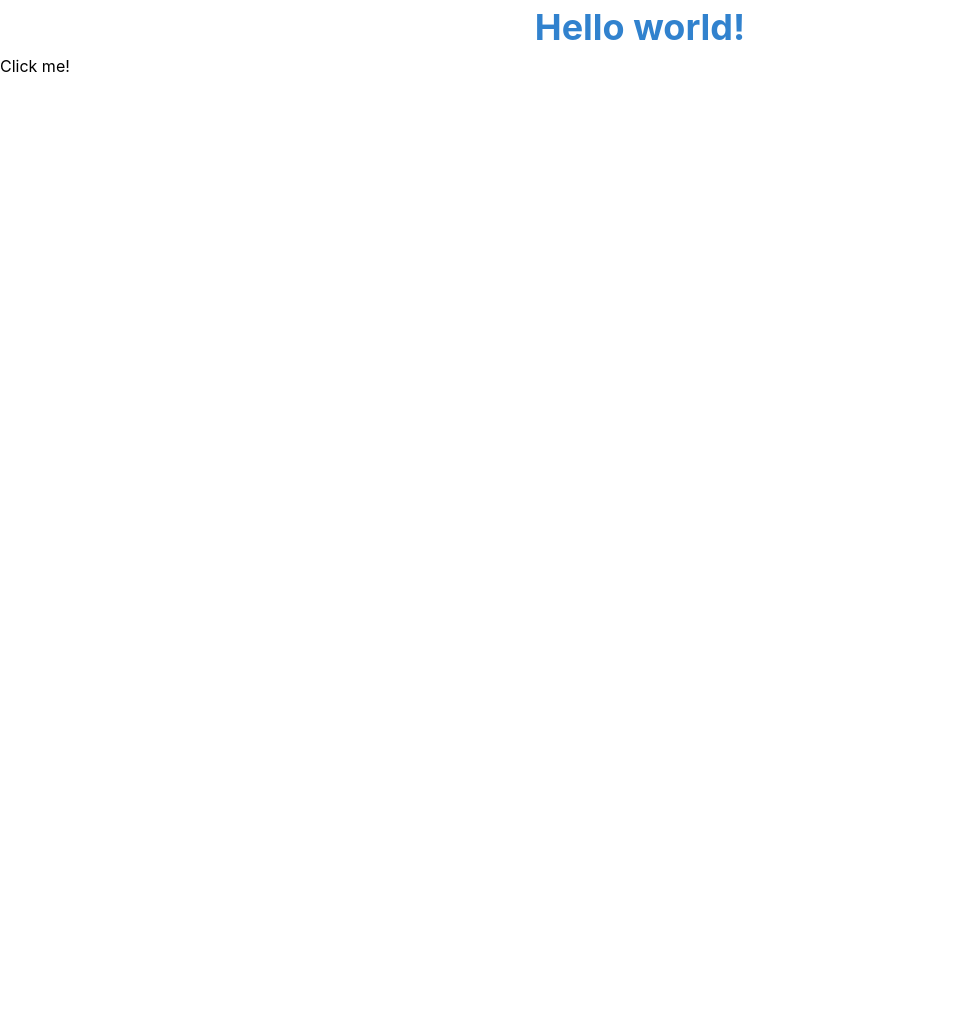
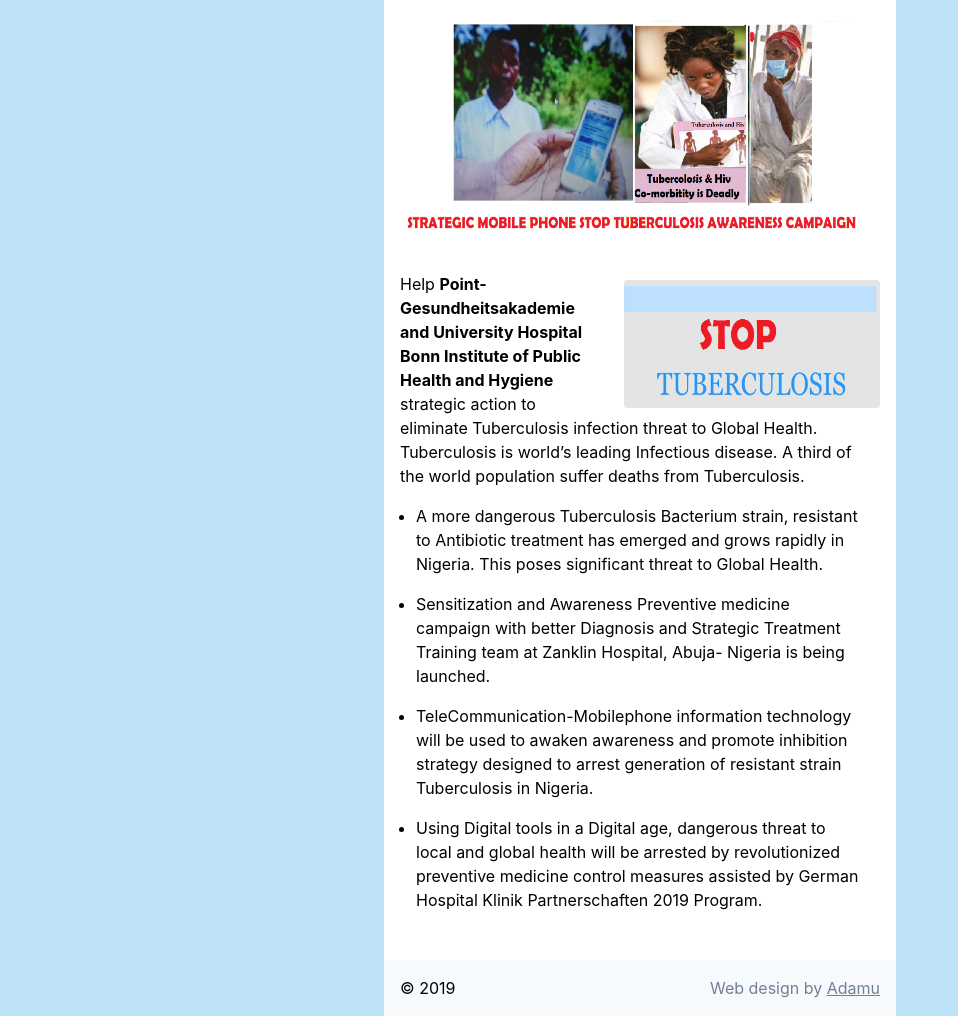
Before and after one commit to dankore/stop-tuberclosis, a website: page public/index.html in a window 1280 px wide. Shown: the whole page, without its empty margins (0-958 px from the left). Before the commit the page ends 800 px from the top, so only its background shows below. Drawn offline with Linux system fonts and the light colour scheme.

Commit message:
Content and some styling

```diff
--- a/public/index.html
+++ b/public/index.html
@@ -6,8 +6,67 @@
     <title>Stop Tuberculosis</title>
     <link rel="stylesheet" href="/build/tailwind.css" />
   </head>
-  <body>
-    <h1 class="text-4xl font-bold text-center text-blue-600">Hello world!</h1>
-    <button class="outline-none">Click me!</button>
+  <body class="bg-blue-200 max-h-screen">
+    <div class="w-full lg:w-2/5 bg-white m-auto">
+      <!-- Hero image begins -->
+      <div class="w-full h-64">
+        <img class="h-64" src="./static/bg.png" alt="Hero image" />
+      </div>
+      <!-- Hero image end -->
+
+      <!-- Content begins -->
+      <div class="p-4">
+        <div>
+          <img
+            src="./static/bg2.png"
+            class="float-right ml-4 my-2 w-64 h-32 rounded"
+            alt="Stop Tuberculosis"
+          />
+          <p>
+            Help
+            <span class="font-bold">
+              Point- Gesundheitsakademie and University Hospital Bonn Institute
+              of Public Health and Hygiene
+            </span>
+            strategic action to eliminate Tuberculosis infection threat to
+            Global Health. Tuberculosis is world’s leading Infectious disease. A
+            third of the world population suffer deaths from Tuberculosis.
+          </p>
+          <ul class="p-4 list-disc">
+            <li class="mb-4">
+              A more dangerous Tuberculosis Bacterium strain, resistant to
+              Antibiotic treatment has emerged and grows rapidly in Nigeria.
+              This poses significant threat to Global Health.
+            </li>
+            <li class="mb-4">
+              Sensitization and Awareness Preventive medicine campaign with
+              better Diagnosis and Strategic Treatment Training team at Zanklin
+              Hospital, Abuja- Nigeria is being launched.
+            </li>
+            <li class="mb-4">
+              TeleCommunication-Mobilephone information technology will be used
+              to awaken awareness and promote inhibition strategy designed to
+              arrest generation of resistant strain Tuberculosis in Nigeria.
+            </li>
+            <li class="mb-4">
+              Using Digital tools in a Digital age, dangerous threat to local
+              and global health will be arrested by revolutionized preventive
+              medicine control measures assisted by German Hospital Klinik
+              Partnerschaften 2019 Program.
+            </li>
+          </ul>
+        </div>
+      </div>
+      <!-- Content ends-->
+      <!-- Footer begins-->
+      <div id="id" class="flex justify-between footer p-4 bg-gray-100">
+        <div>&copy; 2019</div>
+        <div class="text-gray-600 hover:text-gray-900">
+          Web design by
+          <a class="underline" href="https://dankore.com">Adamu</a>
+        </div>
+      </div>
+      <!-- Footer ends-->
+    </div>
   </body>
 </html>
```
Also changed, not shown: css/tailwind.css (renamed from src/tailwind.css), public/static/bg.png (added), public/static/bg2.png (added).
